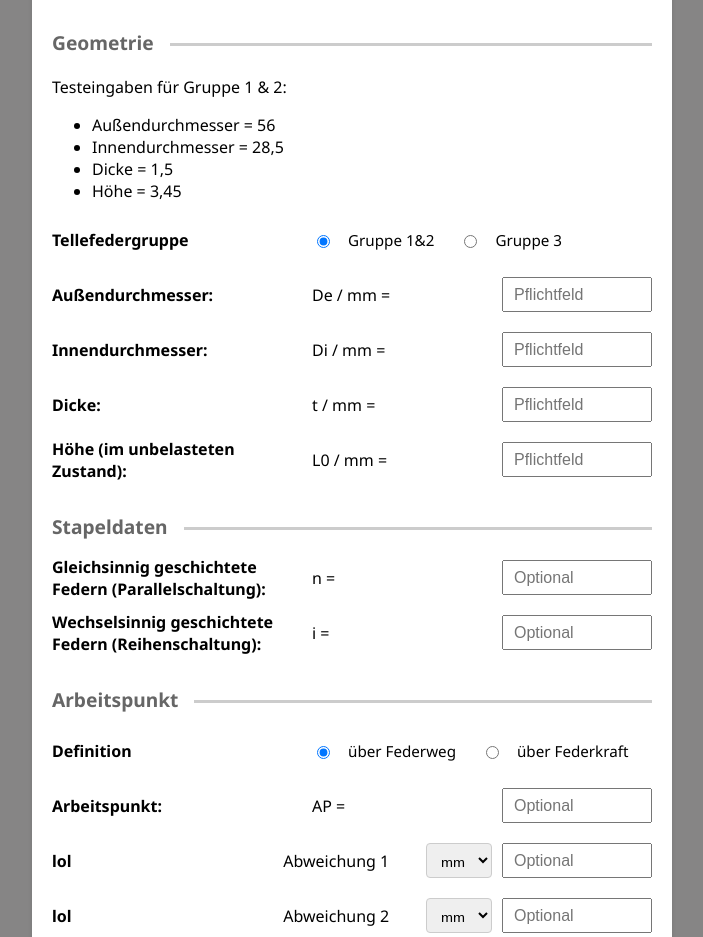
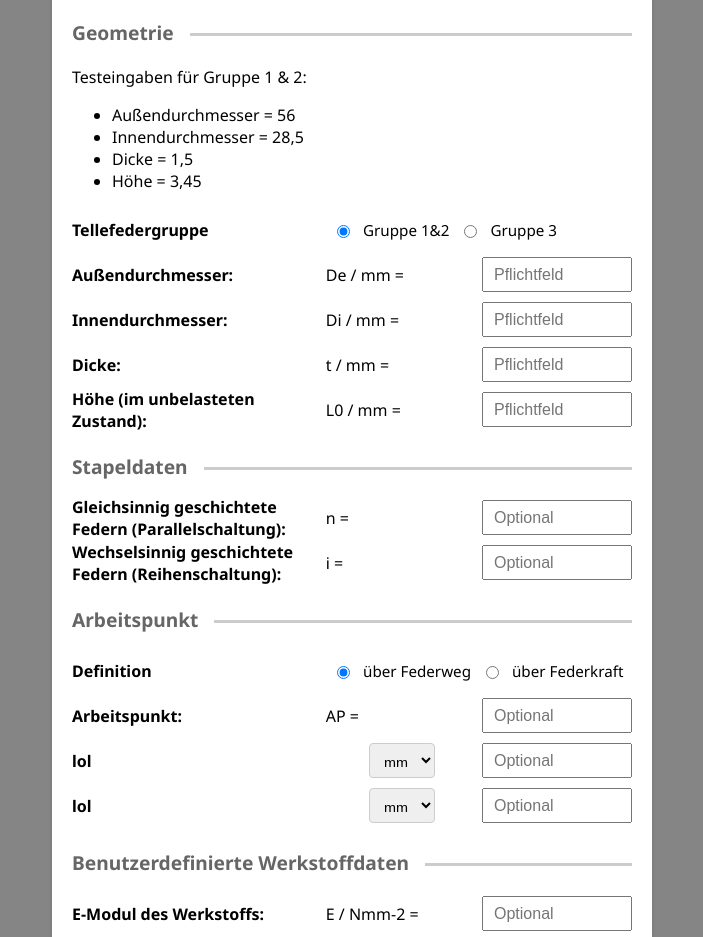
Before and after one commit to sebastianthaler/html-Tellerfeder-Rechner, a plain HTML site: page index.html in a window 1280 px wide. Shown: the part 228-1165 px from the top of the page, without its empty margins (288-991 px from the left). Drawn offline with nearby package versions, Linux system fonts and the light colour scheme.

Commit message:
CSS-Anpassungen

```diff
--- a/css/style.css
+++ b/css/style.css
@@ -3,14 +3,28 @@
 html{
     font-size: 16px; /* Bezugsgröße: Aufrufbar als 1rem, bzw so skalierbar. */
     font-family: 'Noto Sans', sans-serif; /* Sans-serif ist Arial, andere Optionen Helvetica, Fira Sans, Noto Sans, etc. */
-}
+    box-sizing: border-box;
+    }
+
+    *, *::before, *::after {
+    box-sizing: inherit;
+    }
+
+/* box-sizing gilt damit für alle Elemente die nicht explizit anders definiert werden:
+   Eine Box besteht aus
+        - Inhalt
+        - Padding (der Abstand vom Inhalt zum Rand)
+        - Border (Randlinie)
+   Bei box-sizing gelten width & height für die gesamte Box bis ans Ende der Randlinie. */
+
 
 /* Größeneinheiten:
-    - Pixel (px) ist ein absolutes Maß. Je nach Auflösung des Bildschirms entspricht 1 px unterschiedlich vielen physischen Pixeln.
-    - Prozent (%) bezieht sich auf die Größe des direkten Elternelements im HTML-Code.
-    - Viewport width (vw) bezieht sich auf den sichtbare Breite des Browsers. 1vm ist 1% dieses Bereichs.
-    - Viewport height (vh) ist dasselbe für die sichtbare Höhe.
-*/
+        - Pixel (px) ist ein absolutes Maß. Je nach Auflösung des Bildschirms entspricht 1 px unterschiedlich vielen physischen Pixeln.
+        - Prozent (%) bezieht sich auf die Größe des direkten Elternelements im HTML-Code.
+        - Viewport width (vw) bezieht sich auf den sichtbare Breite des Browsers. 1vm ist 1% dieses Bereichs.
+        - Viewport height (vh) ist dasselbe für die sichtbare Höhe. */
+
+
 
 /* Stil für die gesamte Seite. Steuert auch wie der Standard-Container auf der Seite angeordnet wird. */
 body {
@@ -85,47 +99,60 @@ button:hover {
     margin-bottom: 20px;
 }
 
-/* Stil für die Eigabegruppe, in der Label, Eingabefeld und Dropdownmenü einzeilig angeordnet werden können. Es folgen die Klassen mit den Stilen für die einzelnen Elemente. */
+/*===============================================================================================*/
+/* Eingabegruppe */
+/*===============================================================================================*/
+
 .input-group {
     display: flex;
     gap: 10px;
-    margin-bottom: 20px;
+
+    margin-bottom: 10px;
 }
 .input-description {
     height: 35px;
-    display: flex;
-    align-items: center;
     width: 250px;
+
+    display: flex; /* Standardmäßig in einer Reihe = Hauptachse. */
+    align-items: center; /* Ausrichtung quer zu Hauptachse. */
+
     font-size: 1.0rem;
     font-weight: bold;
 }
 .input-label {
     height: 35px;
+    width: 150px;
+
     display: flex;
     align-items: center;
-    width: 150px;
+
     font-size: 1.0rem;
 }
 .input-field {
     height: 35px;
-    box-sizing: border-box;
+    width: 150px;
+
     padding: 10px;
     flex-grow: 0;
-    width: 150px;
+    margin-left: auto;
+
     font-size: 1rem;
-    margin-left: auto;
 }
 .input-dropdown {
     height: 35px;
-    box-sizing: border-box;
+    width: auto;
+
+    flex-grow: 0;
+    flex-shrink: 0;
+
+    padding: 10px;
+
     border: 1px solid #ccc;
     border-radius: 4px;
-    padding: 10px;
-    flex-grow: 0;
-    flex-shrink: 0;
-    width: auto;
+
+    margin-left: auto;
+
     font-size: 0.9em;
-    margin-left: auto;
 }
 
 /* Stile für die Ausgabe. */
@@ -154,7 +181,6 @@ button:hover {
 }
 .output-field {
     height: 35px;
-    box-sizing: border-box;
     padding: 10px;
     flex-grow: 0;
     width: 150px; /* Gleiche Breite wie input-field für Ausrichtung */
@@ -186,6 +212,5 @@ button:hover {
 .radio-group-container label {
     font-weight: normal;
     font-size: 0.95rem;
-    margin-left: 5px;
-    margin-right: 15px;
+    margin-left: auto;
 }
--- a/index.html
+++ b/index.html
@@ -118,7 +118,9 @@
         <div class="line-with-text-left"><h2>Arbeitspunkt</h2></div>
 
         <div class="input-group">
+
             <div class="input-description">Definition</div>
+
             <div class="radio-group-container">
 
                 <input type="radio" id="radioAuswahlFederweg" name="arbeitspunktdefinition" checked>
@@ -126,20 +128,23 @@
 
                 <input type="radio" id="radioAuswahlFederkraft" name="arbeitspunktdefinition">
                 <label for="radioAuswahlFederkraft">über Federkraft</label>
+
             </div>
         </div>
 
         <div class="input-group">
+
             <div class="input-description">Arbeitspunkt:</div>
+
             <div class="input-label">AP =</div>
+
             <input type="text" id="eingabe_AP" class="input-field" placeholder="Optional">
+
         </div>
 
         <div class="input-group">
 
             <div class="input-description">lol</div>
-
-            <div class="input-label">Abweichung 1</div>
 
             <select id="einheit_AP_Abweichung_1" class="input-dropdown">
                 <option value="mm">mm</option>
@@ -153,8 +158,6 @@
         <div class="input-group">
 
             <div class="input-description">lol</div>
-
-            <div class="input-label">Abweichung 2</div>
 
             <select id="einheit_AP_Abweichung_2" class="input-dropdown">
                 <option value="mm">mm</option>
```
